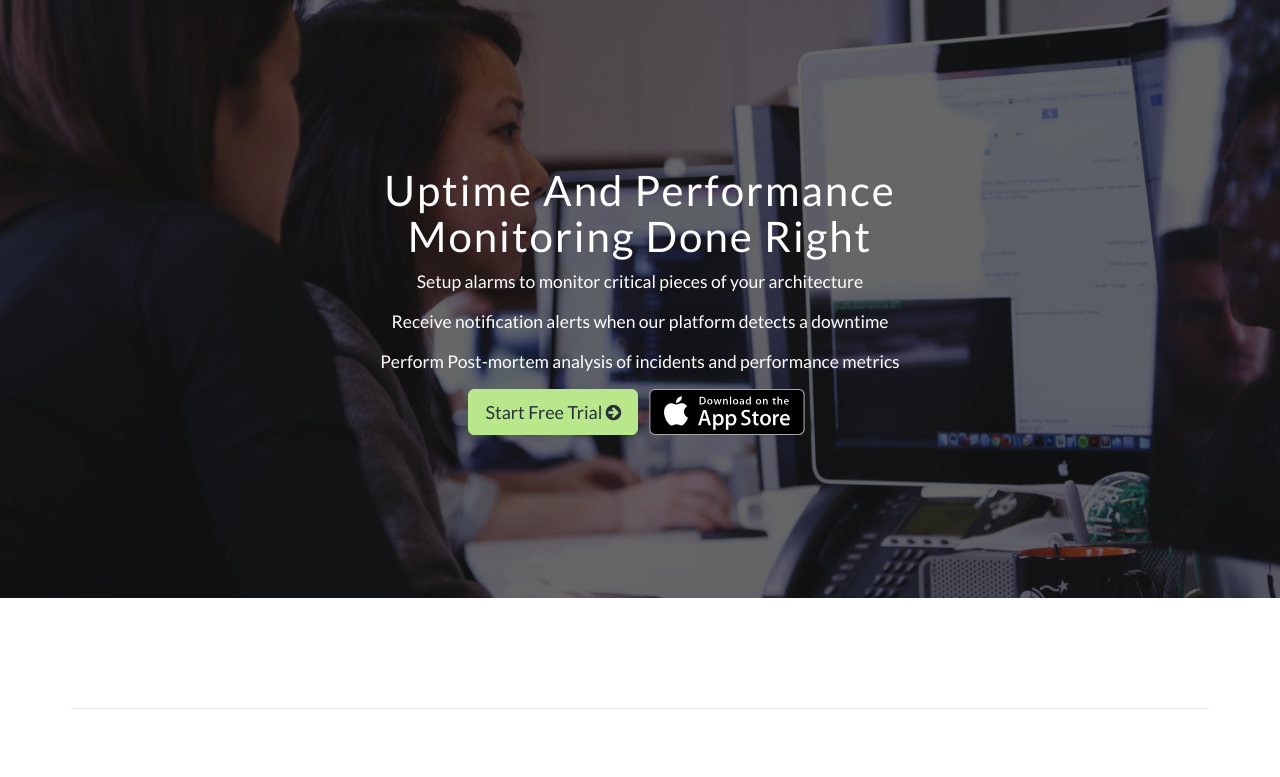
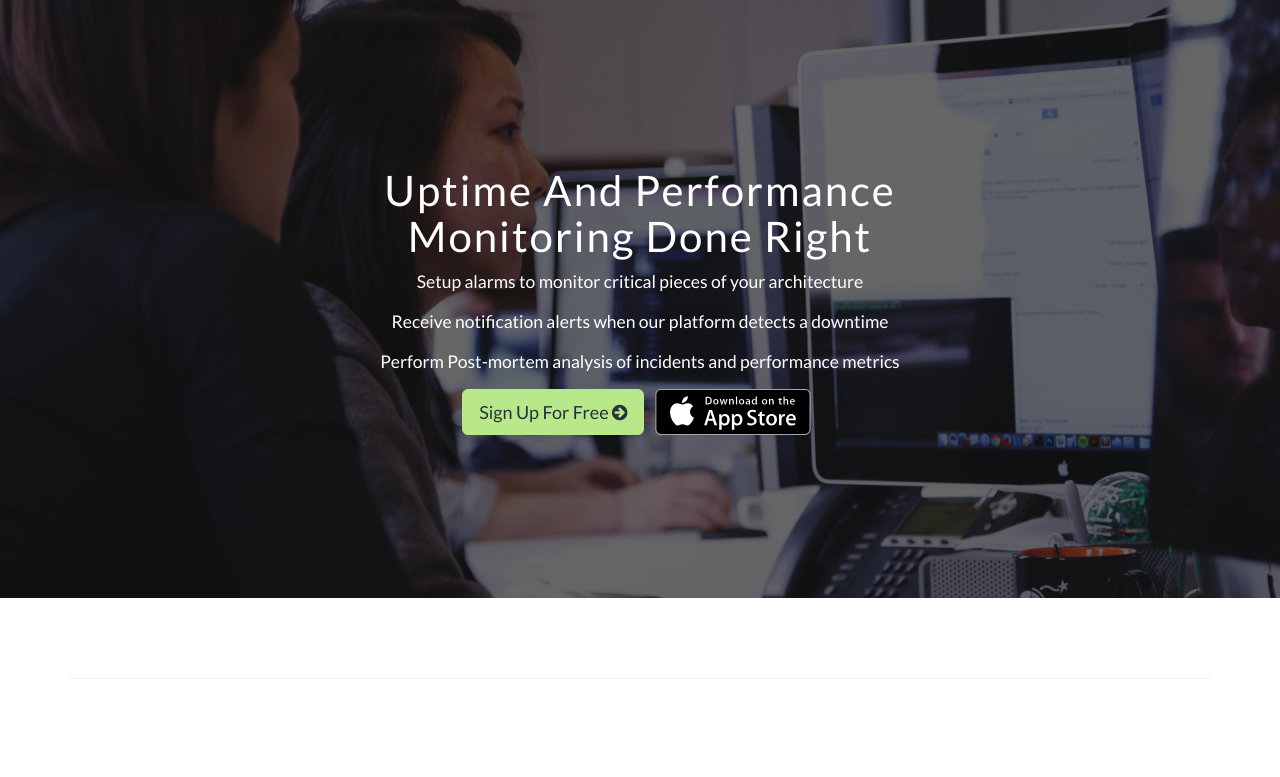
Before and after one commit to RichardKnop/pinglist-app, a Django app: template pinglist/apps/home/templates/home/index.html in a window 1280 px wide. Shown: the part 51-828 px from the top of the page. Run offline with Django 3.2, Linux system fonts and the light colour scheme; the template is opened without the code that fills it: most values are stand-ins (such as "Sample title", 1, 10 or a date in 2020); some libraries are stand-ins or nearby versions.

Commit message:
Changed landing page sign up button.

```diff
--- a/pinglist/apps/home/templates/home/index.html
+++ b/pinglist/apps/home/templates/home/index.html
@@ -16,8 +16,8 @@
             <p>Perform Post-mortem analysis of incidents and performance metrics</p>
 
             <p>
-                <a href="#plans" class="btn btn-primary btn-lg">
-                    Start Free Trial <i class="fa fa-arrow-circle-right"></i>
+                <a href="{% url 'auth:register' %}" class="btn btn-primary btn-lg">
+                    Sign Up For Free <i class="fa fa-arrow-circle-right"></i>
                 </a>
 
                 <a href="{{ ios_link }}" class="ios-download-badge">
--- a/pinglist/proj/static/css/main.css
+++ b/pinglist/proj/static/css/main.css
@@ -159,6 +159,7 @@ a.ios-download-badge img {
 
 .jumbotron {
     padding: 0;
+    margin-bottom: 0;
 }
 
 .jumbotron .alert {
```
